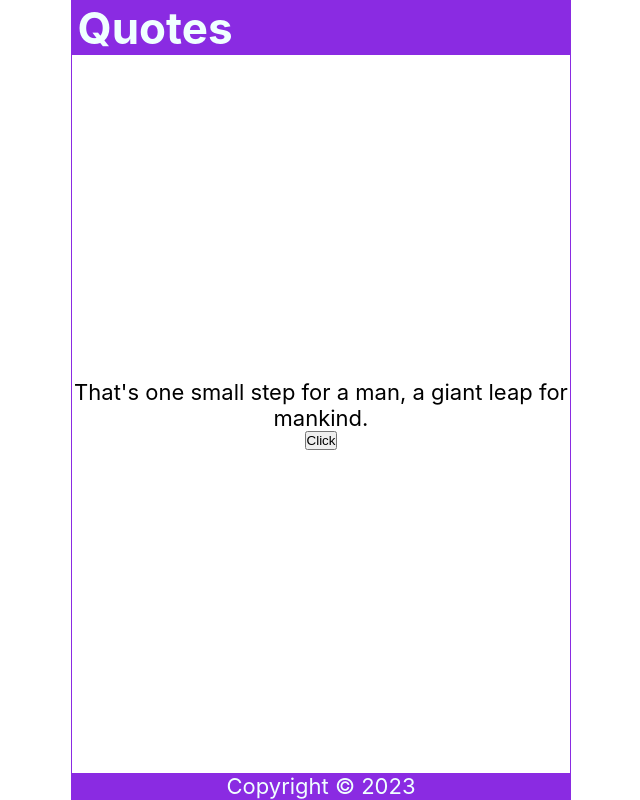
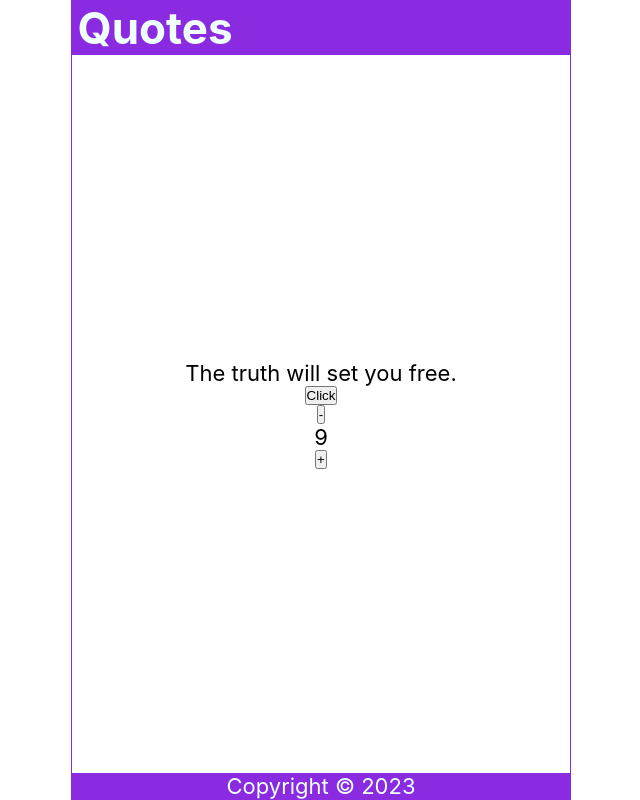
Before and after one commit to KrishothKumar/react_practice, a React (Create React App) app in the folder project1/: page / in a window 1280 px wide. Shown: the whole page, without its empty margins (319-959 px from the left). Built offline with nearby package versions, Linux system fonts and the light colour scheme.

Commit message:
How to use useState in react.

```diff
--- a/project1/src/Content.js
+++ b/project1/src/Content.js
@@ -1,5 +1,5 @@
 import React from "react";
-
+import { useState } from "react";
 
 const Content = () => {
     function handleChangeQuotes() {
@@ -12,18 +12,32 @@ const Content = () => {
         return quote[Math.floor(Math.random()*4)];
     }
 
-    const handleClick = (e) => {
-        console.log(e.target.innerText);
+    const [count, setCount] = useState(9);
+    // const handleClick = (e) => {
+    //     console.log(e.target.innerText);
+    // }
+
+    // const handleClick2 = (value) => {
+    //     alert(`Hello ${value}`);
+    // }
+    const decrementCount = () => {
+        setCount(count - 1);
     }
 
-    const handleClick2 = (value) => {
-        alert(`Hello ${value}`);
+    const incrementCount = () => {
+        setCount((precount) => {return precount + 1});
     }
 
     return (
         <main>
-            <p onDoubleClick={() => handleClick2('Krishoth Kumar')}>{handleChangeQuotes()}</p>
-            <button onClick={(e) => handleClick(e)}>Click</button>
+            {/* <p onDoubleClick={() => handleClick2('Krishoth Kumar')}>{handleChangeQuotes()}</p>
+            <button onClick={(e) => {handleClick(e)}}>Click</button> */}
+
+            <p>The truth will set you free.</p>
+            <button>Click</button>
+            <button onClick={decrementCount}>-</button>
+            <span>{count}</span>
+            <button onClick={incrementCount}>+</button>
         </main>
     )
 }
```
